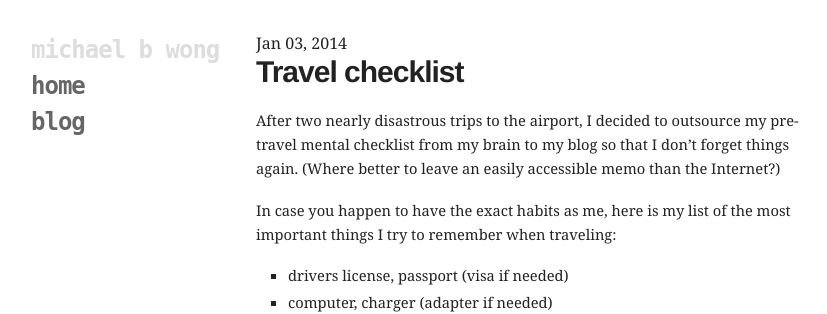
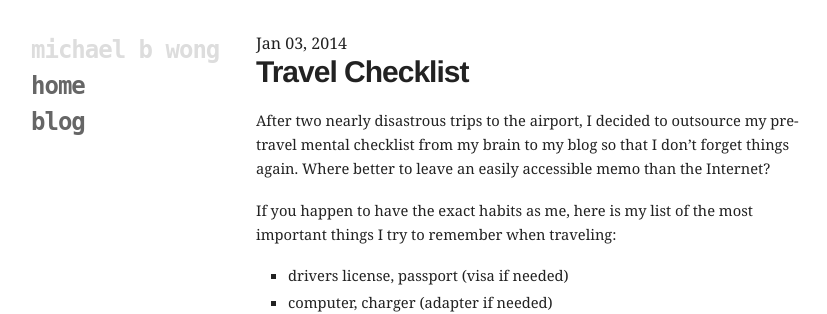
Before and after one commit to mbwong/mbwong.github.com, a Jekyll site: the page built from _posts/2014-1-3-travel-checklist.md, in a window 1280 px wide. Shown: the top 314 px of the page, without its empty margins (94-921 px from the left). Built offline with Jekyll 4.4.1, drawn with Linux system fonts in a browser that asks for light colours.

Commit message:
Update 2014-1-3-travel-checklist.md

```diff
--- a/_posts/2014-1-3-travel-checklist.md
+++ b/_posts/2014-1-3-travel-checklist.md
@@ -1,14 +1,14 @@
 ---
 tags: personal
-title: Travel checklist
+title: Travel Checklist
 layout: post
 ---
 
-#Travel checklist
+#Travel Checklist
 
-After two nearly disastrous trips to the airport, I decided to outsource my pre-travel mental checklist from my brain to my blog so that I don't forget things again. (Where better to leave an easily accessible memo than the Internet?)
+After two nearly disastrous trips to the airport, I decided to outsource my pre-travel mental checklist from my brain to my blog so that I don't forget things again. Where better to leave an easily accessible memo than the Internet?
 
-In case you happen to have the exact habits as me, here is my list of the most important things I try to remember when traveling:
+If you happen to have the exact habits as me, here is my list of the most important things I try to remember when traveling:
 
 * drivers license, passport (visa if needed)
 * computer, charger (adapter if needed)
```
